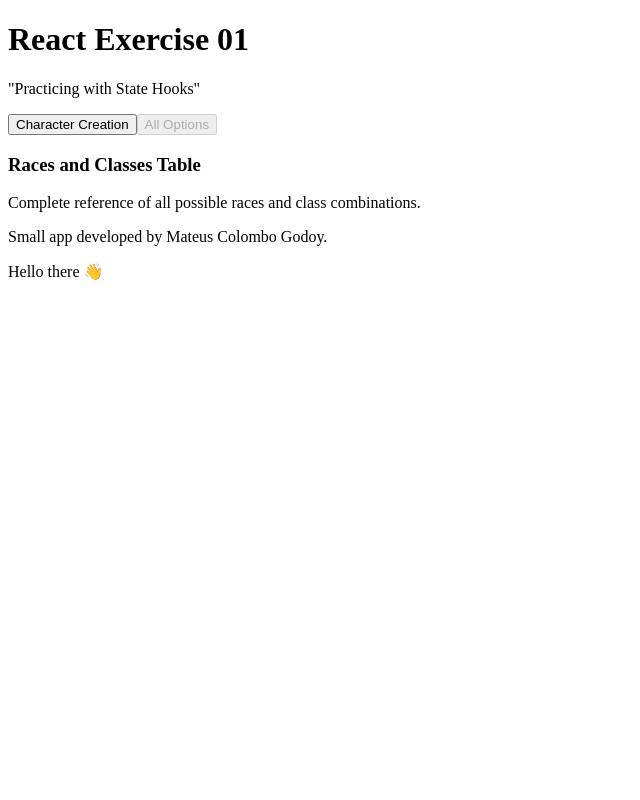
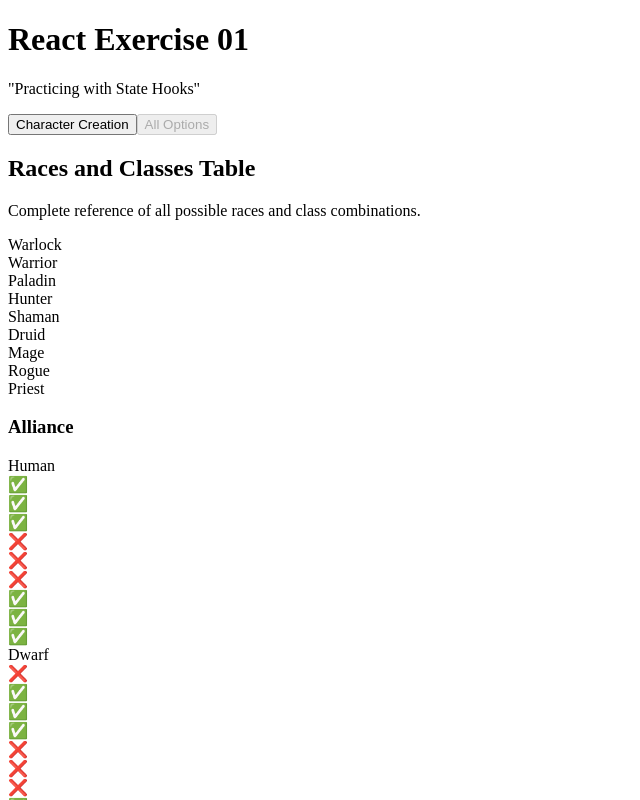
Before and after one commit to mateuscgodoy/react-practices, a React (Vite) app in the folder 01-react/: page / in a window 1280 px wide. Both pictures are taken after a click on the button "All Options". Shown: the top 800 px of the page, without its empty margins (0-640 px from the left). Built offline with nearby package versions, Linux system fonts and the light colour scheme.

Commit message:
feat: add factions table information to second tab without style

```diff
--- /dev/null
+++ b/01-react/src/components/FactionTable.tsx
@@ -0,0 +1,21 @@
+import { Faction, WOW_CLASSES } from '../lib/wow-data';
+
+export function FactionTable(faction: Faction) {
+  return (
+    <div>
+      <h3>{faction.name}</h3>
+      {faction.members.map((el) => (
+        <div>
+          <div>{el.race}</div>
+          {WOW_CLASSES.map((wowClass) => (
+            <div>
+              {el.classes.some((className) => className.name === wowClass.name)
+                ? '✅'
+                : '❌'}
+            </div>
+          ))}
+        </div>
+      ))}
+    </div>
+  );
+}
--- a/01-react/src/components/OptionsView.tsx
+++ b/01-react/src/components/OptionsView.tsx
@@ -1,8 +1,18 @@
+import { ALLIANCE, HORDE, WOW_CLASSES } from '../lib/wow-data';
+import { FactionTable } from './FactionTable';
+
 export function OptionsView() {
   return (
     <>
-      <h3>Races and Classes Table</h3>
+      <h2>Races and Classes Table</h2>
       <p>Complete reference of all possible races and class combinations.</p>
+      <div>
+        {WOW_CLASSES.map((el) => (
+          <div>{el.name}</div>
+        ))}
+        <FactionTable name={ALLIANCE.name} members={ALLIANCE.members} />
+        <FactionTable name={HORDE.name} members={HORDE.members} />
+      </div>
     </>
   );
 }
```
